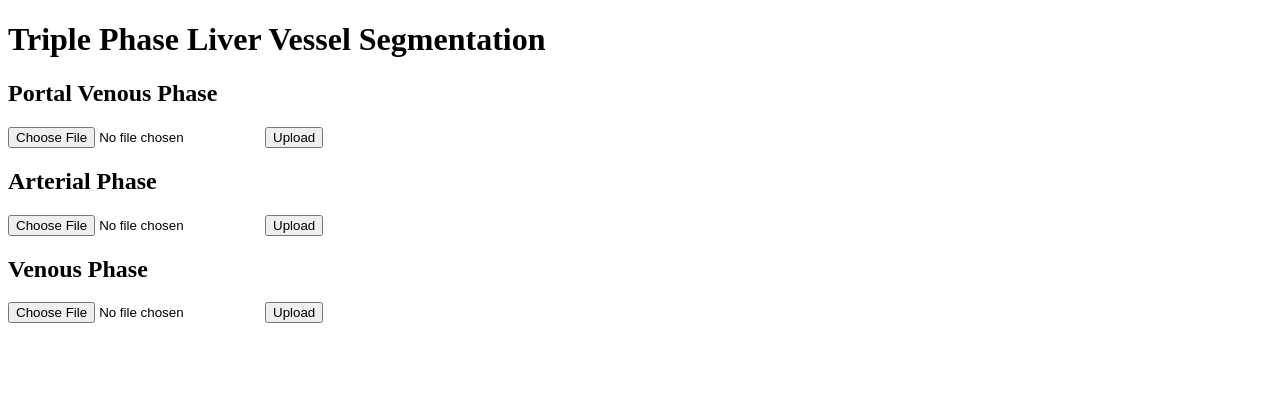
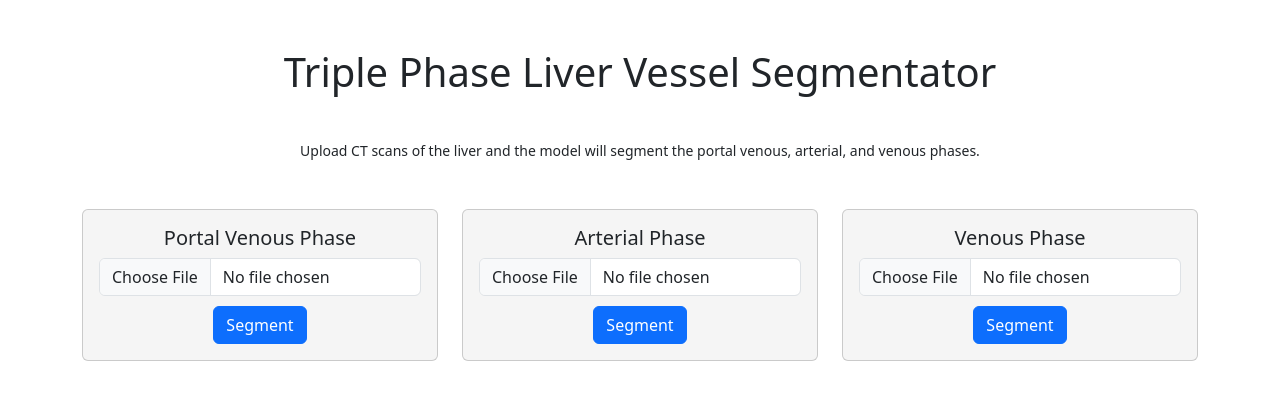
Before and after one commit to soumen02/LiverProject-WebApp, a Flask app: page / in a window 1280 px wide. Shown: the top 400 px of the page. Run offline with Flask 3, Linux system fonts and the light colour scheme.

Commit message:
created basic app

```diff
--- a/app.py
+++ b/app.py
@@ -45,7 +45,7 @@ def infer_model(model, session_key):
             files=files,
         )
     # Save the response content (a .nii.gz file) to a new file
-    response_filename = f'response_{model}.nii.gz'
+    response_filename = f'segmented_{filename}.nii.gz'
     response_filepath = os.path.join(app.config['UPLOAD_FOLDER'], response_filename)
     with open(response_filepath, 'wb') as f:
         f.write(response.content)
--- /dev/null
+++ b/static/css/styles.css
@@ -0,0 +1,33 @@
+body {
+  background-color: #ffffff;
+  font-size: 14px;
+}
+
+.card {
+  background-color: #f5f5f5;
+  margin-bottom: 15px;
+}
+
+.card-title {
+  text-align: center;
+  font-size: 20px;
+}
+
+#heading {
+  text-align: center;
+  padding-bottom: 20px;
+}
+
+
+.btn-primary {
+  /* align button to center of the card and have a space between file choosing and the button */
+    display: block;
+    margin: 0 auto;
+    margin-top: 10px;
+}
+
+#error {
+    color: red;
+    margin-top: 10px;
+    display: none;
+}
--- /dev/null
+++ b/static/js/scripts.js
@@ -0,0 +1,11 @@
+window.validateForm = function (e, formElement) {
+    console.log('validateForm');
+    var fileInput = formElement.querySelector('input[type="file"]');
+    var errorElement = formElement.querySelector('#error');
+    if (fileInput.files.length === 0) {
+        e.preventDefault();
+        errorElement.style.display = 'block';
+    } else {
+        errorElement.style.display = 'none';
+    }
+}
--- a/templates/home.html
+++ b/templates/home.html
@@ -1,27 +1,79 @@
-<!doctype html>
+<!DOCTYPE html>
+<html>
+
+<head>
   <title>Liver Project</title>
-<h1>Triple Phase Liver Vessel Segmentation</h1>
-<h2> Portal Venous Phase </h2>
-<form method="POST" action="/infer_pv" enctype="multipart/form-data">
-  <input type="file" name="file">
-  <input type="submit" value="Upload">
+  <link href="https://cdn.jsdelivr.net/npm/bootstrap@5.3.0/dist/css/bootstrap.min.css" rel="stylesheet"
+    integrity="sha384-9ndCyUaIbzAi2FUVXJi0CjmCapSmO7SnpJef0486qhLnuZ2cdeRhO02iuK6FUUVM" crossorigin="anonymous" />
+  <script src="https://code.jquery.com/jquery-3.3.1.slim.min.js"
+    integrity="sha384-q8i/X+965DzO0rT7abK41JStQIAqVgRVzpbzo5smXKp4YfRvH+8abtTE1Pi6jizo"
+    crossorigin="anonymous"></script>
+  <script src="https://cdn.jsdelivr.net/npm/bootstrap@5.3.0/dist/js/bootstrap.bundle.min.js"
+    integrity="sha384-geWF76RCwLtnZ8qwWowPQNguL3RmwHVBC9FhGdlKrxdiJJigb/j/68SIy3Te4Bkz"
+    crossorigin="anonymous"></script>
+  <link href="{{ url_for('static', filename='css/styles.css') }}" rel="stylesheet">
+<script src="{{ url_for('static', filename='js/scripts.js') }}"></script>
+</head>
+
+<body>
+  <div class="container mt-5">
+    <h1 id="heading" class="text-center mb-4">Triple Phase Liver Vessel Segmentator</h1>
+    <p id="description" class="text-center mb-5">Upload CT scans of the liver and the model will segment the portal venous, arterial, and venous phases.</p>
+    <div class="row">
+      <div class="col-md-4">
+        <div class="card">
+          <div class="card-body">
+            <h2 class="card-title">Portal Venous Phase</h2>
+            <form method="POST" action="/infer_pv" enctype="multipart/form-data" onsubmit="return validateForm(event, this)">
+              <p id="error">Please upload a file!</p>
+              <div class="form-group">
+                <input type="file" name="file" class="form-control">
+              </div>
+              <button type="submit" class="btn btn-primary">Segment</button>
             </form>
             {% if pv_filename %}
               <p>Results: <a href="{{ url_for('download_file', filename=pv_filename) }}">Download</a></p>
             {% endif %}
-<h2> Arterial Phase </h2>
-<form method="POST" action="/infer_ap" enctype="multipart/form-data">
-    <input type="file" name="file">
-    <input type="submit" value="Upload">
+          </div>
+        </div>
+      </div>
+
+      <div class="col-md-4">
+        <div class="card">
+          <div class="card-body">
+            <h2 class="card-title">Arterial Phase</h2>
+            <form method="POST" action="/infer_ap" enctype="multipart/form-data" onsubmit="return validateForm(event, this)">
+              <p id="error">Please upload a file!</p>
+                <div class="form-group">
+                  <input type="file" name="file" class="form-control">
+                </div>
+                <button type="submit" class="btn btn-primary">Segment</button>
             </form>
             {% if ap_filename %}
               <p>Results: <a href="{{ url_for('download_file', filename=ap_filename) }}">Download</a></p>
             {% endif %}
-<h2> Venous Phase </h2>
-<form method="POST" action="/infer_vp" enctype="multipart/form-data">
-    <input type="file" name="file">
-    <input type="submit" value="Upload">
+          </div>
+        </div>
+      </div>
+
+      <div class="col-md-4">
+        <div class="card">
+          <div class="card-body">
+            <h2 class="card-title">Venous Phase</h2>
+            <form method="POST" action="/infer_vp" enctype="multipart/form-data" onsubmit="return validateForm(event, this)">
+              <p id="error">Please upload a file!</p>
+                <div class="form-group">
+                  <input type="file" name="file" class="form-control">
+                </div>
+                <button type="submit" class="btn btn-primary">Segment</button>
             </form>
             {% if vp_filename %}
               <p>Results: <a href="{{ url_for('download_file', filename=vp_filename) }}">Download</a></p>
             {% endif %}
+          </div>
+        </div>
+      </div>
+    </div>
+  </div>
+</body>
+</html>
```
Lines whose indentation alone changed are shown as unchanged.
